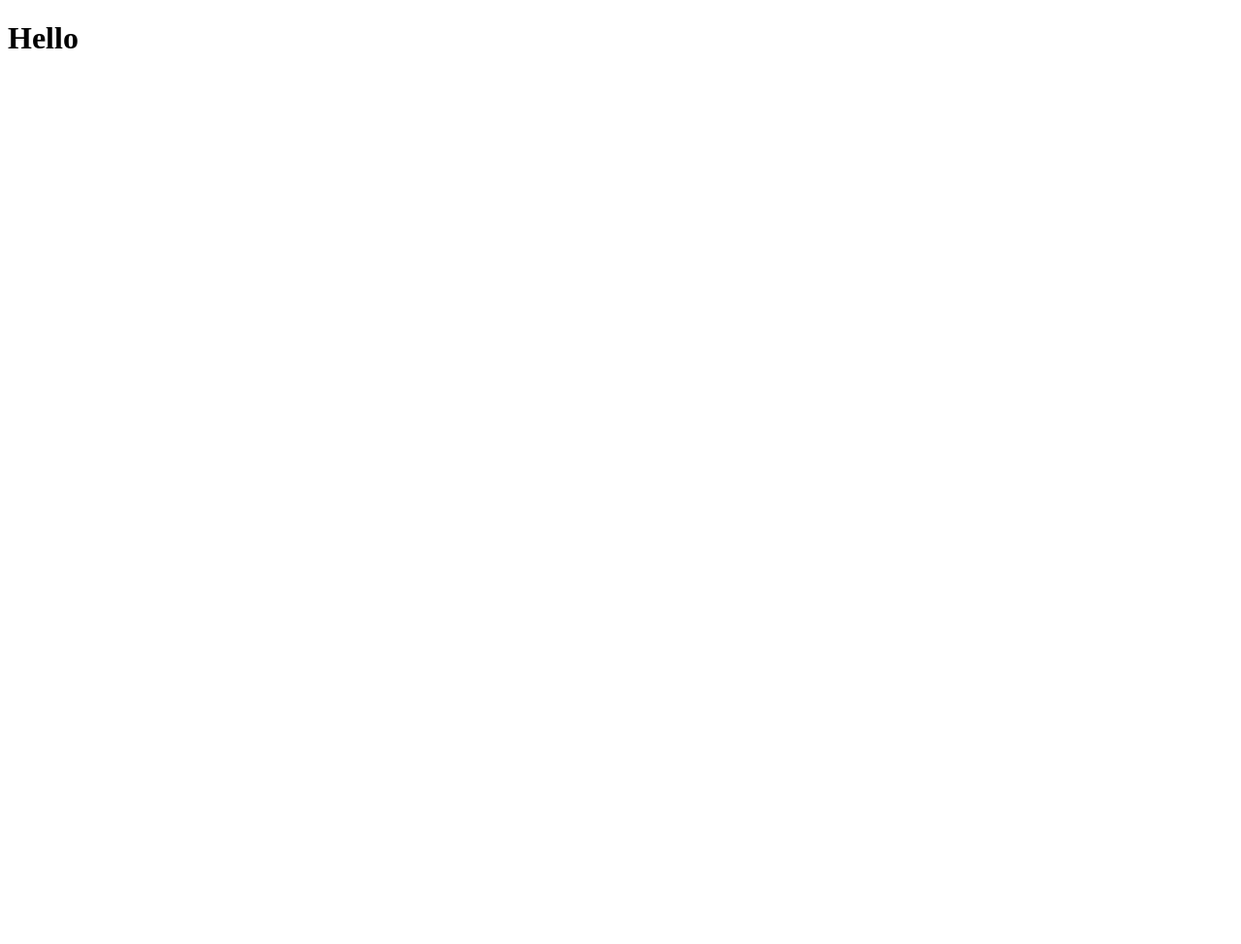
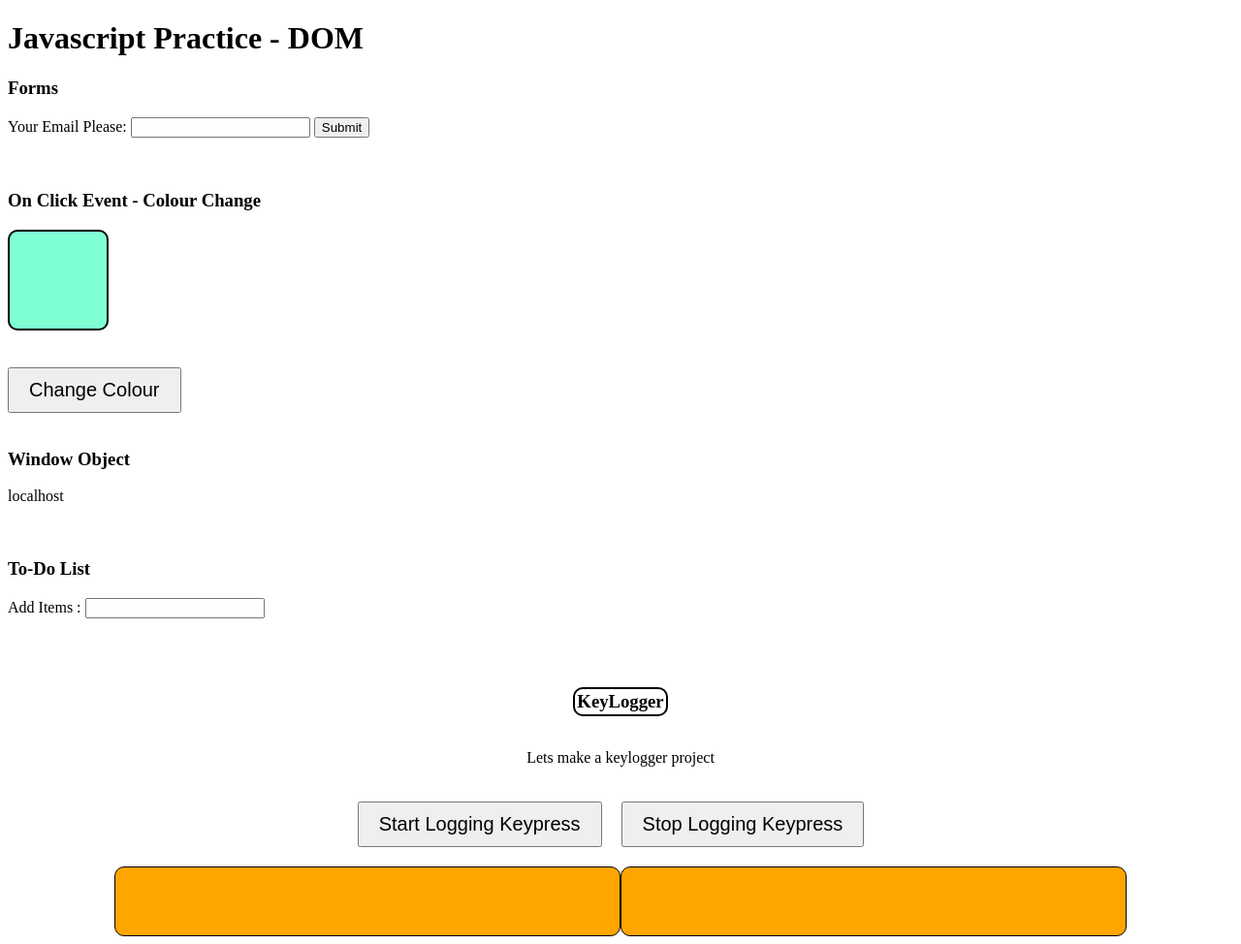
Before and after one commit to piyushdas91/Javascript-Practice, a plain HTML site: page index.html in a window 1280 px wide. Shown: the whole page at 97% size. Before the commit the page ends 800 px from the top, so only its background shows below. Drawn offline with Linux system fonts and the light colour scheme.

Commit message:
JS-DOM learning and practice

```diff
--- a/index.html
+++ b/index.html
@@ -1,14 +1,198 @@
 <!DOCTYPE html>
 <html lang="en">
-<head>
-    <meta charset="UTF-8">
-    <meta name="viewport" content="width=device-width, initial-scale=1.0">
+  <head>
+    <meta charset="UTF-8" />
+    <meta name="viewport" content="width=device-width, initial-scale=1.0" />
     <title>Javascript Practice</title>
-</head>
-<body>
+    <style>
+      #myDiv {
+        width: 100px;
+        height: 100px;
+        background-color: aquamarine;
+        border: 2px solid black;
+        border-radius: 10px;
+      }
+      .done {
+        text-decoration: line-through;
+      }
+      .conatiner {
+        display: flex;
+        flex-direction: column;
+        align-items: center;
+      }
+      #log,
+      #state {
+        width: 500px;
+        height: 50px;
+        border: 1px solid black;
+        padding: 10px;
+        text-align: center;
+        font-size: 20px;
+        margin-top: 20px;
+        background-color: #ffa500;
+        border-radius: 10px;
+      }
+      .button-container {
+        display: flex;
+        flex-direction: row;
+      }
+      button {
+        font-size: 20px;
+        padding: 10px 20px;
+        margin-top: 20px;
+        margin-right: 20px;
+      }
+    </style>
+  </head>
+  <body>
     <!-- <script src="index.js"></script> -->
     <!-- <script src="advancedJS.js"></script> -->
-    <script src="objects.js"></script>
-    <h1>Hello</h1>
-</body>
+    <!-- <script src="objects.js"></script> -->
+    <!-- <script src="changeColour.js"></script> -->
+    <!-- <script src="forms.js"></script> -->
+    <!-- <script src="style.js"></script> -->
+    <h1>Javascript Practice - DOM</h1>
+    <!-- Forms -->
+    <h3>Forms</h3>
+    <form id="form" action="" onsubmit="formSubmit()">
+      Your Email Please:
+      <input type="email" id="input" onfocus="onFun()" onblur="ofFun()" />
+      <input type="submit" />
+    </form>
+    <br />
+    <br />
+    <h3>On Click Event - Colour Change</h3>
+    <div
+      id="myDiv"
+      onmouseover="onMouseOver(this)"
+      onmouseout="onMouseOut(this)"
+    ></div>
+    <br />
+    <button onclick="changeColour()">Change Colour</button>
+    <br />
+    <br />
+    <!--window object-->
+    <h3>Window Object</h3>
+    <div id="loc"></div>
+    <br />
+    <br />
+    <!--To-Do List-->
+    <h3>To-Do List</h3>
+    <div>
+      Add Items : <input type="text" id="write" />
+      <ul id="list" style="list-style-type: none"></ul>
+    </div>
+    <br />
+    <br />
+    <!--Key Logger Project-->
+    <div class="conatiner">
+      <h3 style="border: 2px solid black; padding: 2px; border-radius: 10px">
+        KeyLogger
+      </h3>
+      <p>Lets make a keylogger project</p>
+      <div class="button-container">
+        <button id="start-btn">Start Logging Keypress</button>
+        <button id="stop-btn">Stop Logging Keypress</button>
+      </div>
+      <div class="button-container">
+        <div id="log"></div>
+        <div id="state"></div>
+      </div>
+    </div>
+    <script>
+      // Key logger scripts
+      const logDiv = document.getElementById("log");
+      const stateDiv = document.getElementById("state");
+      const startBtn = document.getElementById("start-btn");
+      const stopBtn = document.getElementById("stop-btn");
+      console.log(logDiv, stateDiv, startBtn, stopBtn);
+      startBtn.addEventListener("click", () => {
+        console.log("start button");
+        document.addEventListener("keydown", handleKeyDown);
+        document.addEventListener("keyup", handleKeyUp);
+        startBtn.disabled = true;
+        stopBtn.disabled = false;
+      });
+
+      stopBtn.addEventListener("click", () => {
+        console.log("stop button");
+        document.removeEventListener("keydown", handleKeyDown);
+        document.removeEventListener("keyup", handleKeyUp);
+        logDiv.textContent = "";
+        state.textContent = "";
+        stopBtn.disabled = true;
+        startBtn.disabled = false;
+      });
+
+      function handleKeyDown(e) {
+        console.log("key", e.key);
+        logDiv.textContent = `Key ${e.key} pressed down`;
+        stateDiv.textContent = `Key is down`;
+      }
+
+      function handleKeyUp(e) {
+        logDiv.textContent = `Key ${e.key} pressed up`;
+        stateDiv.textContent = `Key is up`;
+      }
+
+      // To-do list
+      let write = document.getElementById("write");
+      let toDoList = document.getElementById("list");
+      write.addEventListener("keyup", function (e) {
+        if (e.key == "Enter") {
+          // console.log(this.value);
+          addToDo(this.value);
+          // toDoList.innerHTML = this.value;
+          this.value = "";
+        }
+      });
+      function addToDo(val) {
+        let list = document.createElement("li");
+        list.innerHTML = `${val}`;
+        toDoList.appendChild(list);
+        list.addEventListener("click", function () {
+          this.classList.toggle("done");
+        });
+        console.log(val);
+      }
+      // colour change
+      function changeColour() {
+        console.log("called");
+        var div = document.getElementById("myDiv");
+        console.log("div", div);
+        div.style.backgroundColor = "beige";
+      }
+      function onMouseOver(div) {
+        div.style.backgroundColor = "blue";
+      }
+      function onMouseOut(div) {
+        div.style.backgroundColor = "purple";
+      }
+
+      // focus and blur
+      let input = document.getElementById("input");
+      console.log("inp", document.getElementById("input"));
+      function onFun() {
+        console.log("focus");
+        input.style.backgroundColor = "blue";
+      }
+
+      function ofFun() {
+        console.log("blur");
+        input.style.backgroundColor = "green";
+      }
+      // form submit
+      function formSubmit() {
+        alert(`${input.value}`);
+      }
+      // window
+      let loc = document.getElementById("loc");
+      loc.innerHTML = window.location.hostname;
+
+      // styles using DOM
+      //   let a = document.querySelector("h3");
+      //   console.log("selected", a);
+      //   a.style.color = "aquamarine";
+    </script>
+  </body>
 </html>
```
